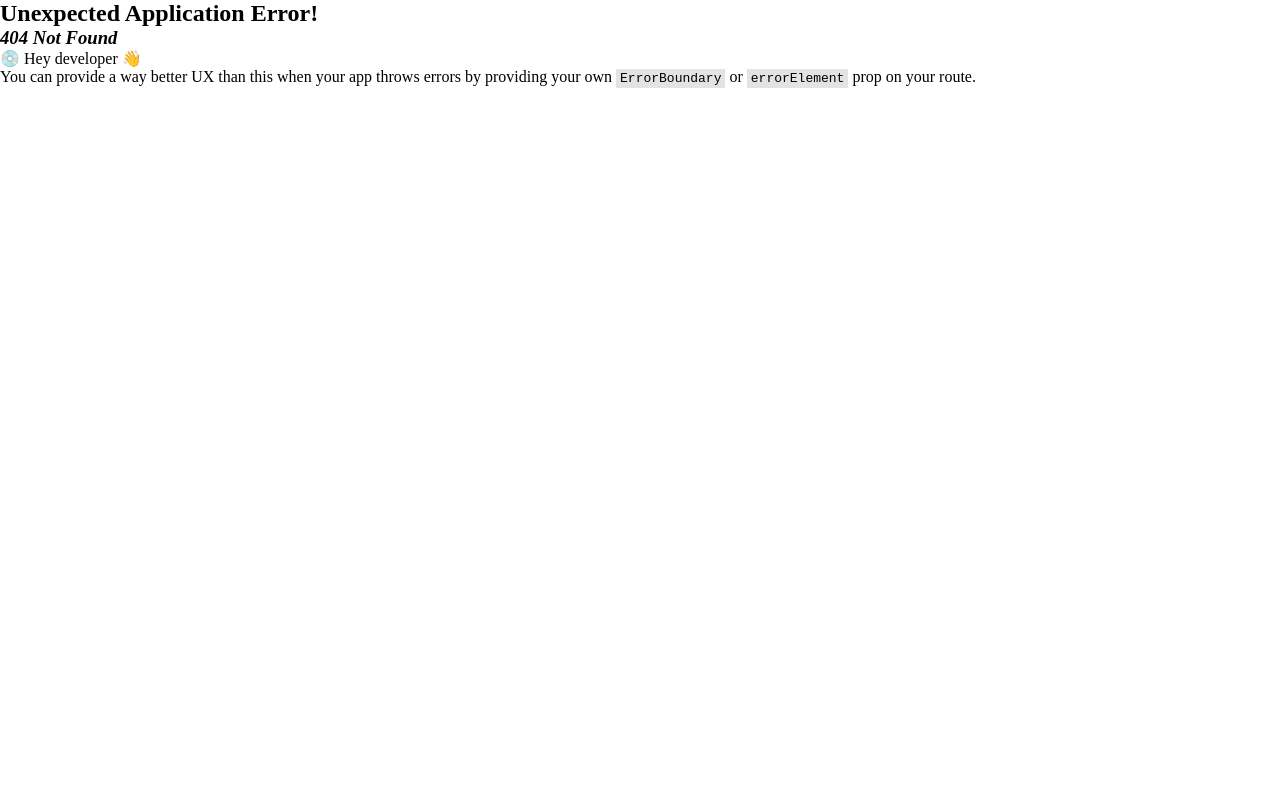
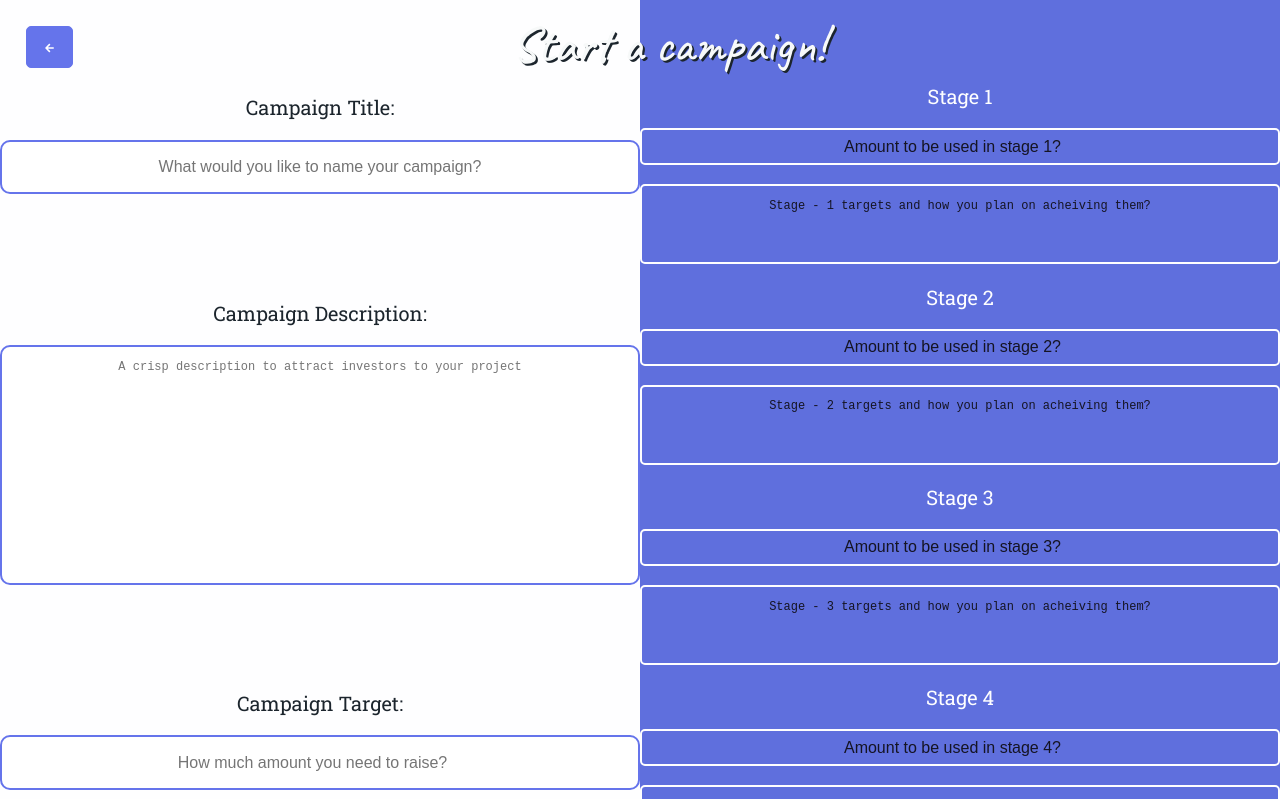
Before and after one commit to abhirambsn/techacks-three-musketeers, a React (Vite) app: page /newCampaign in a window 1280 px wide. Before the commit this address had no page. Shown: the top 799 px of the page. Built offline with nearby package versions, Linux system fonts and the light colour scheme.

Commit message:
Added form for creating a campaign

```diff
--- a/src/App.jsx
+++ b/src/App.jsx
@@ -17,8 +17,7 @@ function App() {
 
   return (
     <div className="App">
-      <Home />
-      <Mission />
+
     </div>
   );
 }
--- a/src/components/Navbar.jsx
+++ b/src/components/Navbar.jsx
@@ -41,7 +41,7 @@ const Navbar = () => {
           </div>
 
           <div className='nav-end-btn'>
-            <a href="#"><button className='btn nav-btn'>Get Started</button></a>
+            <a href="/newCampaign"><button className='btn nav-btn'>Get Started</button></a>
           </div>
 
         </div>
--- a/src/components/Working.jsx
+++ b/src/components/Working.jsx
@@ -20,7 +20,9 @@ const Working = () => {
                     <p>Join a community of like-minded individuals and supporters who believe in the power of community and in the potential of great ideas.</p>
                 </div>
                 <div className='working-btn'>
+                    <a href="/list">
                     <button className='btn-theme'>Learn More</button>
+                    </a>
                 </div>
             </div>
         </div>
--- a/src/index.css
+++ b/src/index.css
@@ -575,6 +575,7 @@ html{
     color: var(--text-color-900);
     font-size: 40px;
     padding-bottom: 3%;
+    text-align: center;
     font-family: 'Caveat', cursive;
 }
 
@@ -986,6 +987,178 @@ html{
     left: 13vh;
 }
 
+.form-grid
+{
+    display: flex;
+    flex-direction: row;
+    flex-wrap: wrap;
+}
+
+.form-back-btn
+{
+    position: absolute;
+    margin: 2%;
+}
+
+.form-head
+{
+    left: 40%;
+    margin: 1% 0;
+    position: absolute;
+    font-size: 50px;
+    color: var(--text-color-300);
+    opacity: 1;
+    text-shadow: 2px 2px var(--text-color-900);
+    font-family: 'Caveat', cursive;
+}
+
+.form-form
+{
+    display: flex;
+    flex-direction: row;
+    flex-wrap: nowrap;
+    font-family: 'Roboto Slab', serif;
+}
+
+.form-form .form-left div:first-child
+{
+    padding-top: 5%;
+}
+
+.form-form .form-right div:first-child
+{
+    padding-top: 10%;
+}
+
+.form-form div:last-child
+{
+    padding-bottom: 10%;
+}
+
+.form-form div
+{
+    display: flex;
+    flex-direction: row;
+    flex-wrap: wrap;
+    justify-content: center;
+    align-items: center;
+}
+
+.form-left
+{
+    background-color: var(--text-color-100);
+}
+
+.form-right
+{
+    background-color: var(--bg-color-500);
+}
+
+.form-group
+{
+    display: flex;
+    flex-direction: column;
+    flex-wrap: nowrap;
+}
+
+.form-left .form-group label
+{
+    text-align: center;
+    width: 100%;
+    font-size: 20px;
+    margin-top: 3%;
+    color: var(--text-color-900);
+    font-weight: 400;
+}
+
+.form-left .form-group input
+{
+    margin-top: 3%;
+    width: 80vh;
+    font-size: 16px;
+    line-height: 25px;
+    padding: 2%;
+    color: var(--text-color-900);
+    border-radius: 10px;
+    border: 2px solid var(--bg-color-300);
+    text-align: center;
+}
+
+.form-left .form-group textarea
+{
+    text-align: center;
+    margin-top: 3%;
+    width: 80vh;
+    height: 30vh;
+    font-size: 12px;
+    line-height: 15px;
+    padding: 2%;
+    color: var(--text-color-900);
+    border-radius: 10px;
+    border: 2px solid var(--bg-color-300);
+    resize: none;
+}
+
+.form-left .form-group textarea:focus, .form-left .form-group input:focus
+{
+    box-shadow: 0 0 3px var(--bg-color-800);
+}
+
+.form-right .form-group label
+{
+    text-align: center;
+    width: 100%;
+    font-size: 20px;
+    margin-top: 3%;
+    color: var(--text-color-100);
+    font-weight: 400;
+}
+
+.form-right .form-group input::placeholder
+{
+    color: var(--bg-color-900);
+}
+
+.form-right .form-group input
+{
+    margin-top: 3%;
+    width: 80vh;
+    font-size: 16px;
+    line-height: 20px;
+    padding: 1%;
+    color: var(--text-color-100);
+    border-radius: 5px;
+    border: 2px solid var(--text-color-100);
+    background-color: transparent;
+    text-align: center;
+}
+
+.form-right .form-group textarea::placeholder
+{
+    color: var(--bg-color-900);
+}
+
+.form-right .form-group textarea
+{
+    text-align: center;
+    margin-top: 3%;
+    width: 80vh;
+    height: 10vh;
+    font-size: 12px;
+    line-height: 15px;
+    padding: 2%;
+    color: var(--text-color-100);
+    border-radius: 5px;
+    border: 2px solid var(--text-color-100);
+    resize: none;
+    background-color: transparent;
+}
+
+.form-right .form-group textarea:focus, .form-right .form-group input:focus
+{
+    box-shadow: 0 0 3px var(--text-color-300);
+}
+
 /* media query begins */
 
 @media (max-width:1200px)
@@ -1140,4 +1313,46 @@ html{
         border: none;
     }
 
+    .listing-grid div
+    {
+        display: flex;
+        justify-content: center;
+    }
+
+    .disp-no
+    {
+        display: none;
+    }
+
+    .small-padd-0
+    {
+        padding: 0;
+    }
+
+    .small-padd-5
+    {
+        padding: 0 10%;
+    }
+
+    .campaign-card-inverse
+    {
+        border-radius: 0;
+        background-color: var(--bg-color-300);
+        color: var(--text-color-100);
+        font-weight: 600;
+        text-align: center;
+        padding: 0;
+        font-size: 20px;
+        height: auto;
+    }
+    .campaign-left, .campaign-right
+    {
+        min-height: 100vh;
+    }
+
+    .campaign-right button
+    {
+        margin: 10px 0;
+    }
+
 }
--- a/src/main.jsx
+++ b/src/main.jsx
@@ -16,6 +16,7 @@ import { getStages } from "./utils/interact";
 import Stats from "./pages/Stats";
 import TestingNewCampaign from "./pages/testing/TestingNewCampaign";
 import TestinResultPage from "./pages/testing/TestingResultPage";
+import NewCampaign from "./pages/NewCampaign";
 
 const router = createBrowserRouter([
   {
@@ -26,6 +27,10 @@ const router = createBrowserRouter([
     path: "/list",
     element: <Listing />,
     loader: getAllCampaigns,
+  },
+  {
+    path: "/newCampaign",
+    element: <NewCampaign />
   },
   {
     path: "/campaign/:campaignAddress",
--- a/src/pages/Campaign.jsx
+++ b/src/pages/Campaign.jsx
@@ -54,16 +54,16 @@ const Campaign = () => {
               </button>
             </a>
           </div>
-          <div className="grid-50 padd-5"></div>
-          <div className="grid-20"></div>
-          <div className="grid-60">
+          <div className="grid-50 padd-5 disp-no"></div>
+          <div className="grid-20 disp-no"></div>
+          <div className="grid-60 small-padd-5">
             <div className="campaign-img">
               <img src="https://picsum.photos/400/300" alt="img-desc" />
             </div>
           </div>
-          <div className="grid-20"></div>
-          <div className="grid-20"></div>
-          <div className="grid-60">
+          <div className="grid-20 disp-no"></div>
+          <div className="grid-20 disp-no"></div>
+          <div className="grid-60 small-padd-5">
             <div className="campaign-progress-bar-holder">
               <div className="campaign-progress-bar"></div>
               <div
@@ -85,8 +85,8 @@ const Campaign = () => {
               % Funded
             </div>
           </div>
-          <div className="grid-20"></div>
-          <div className="grid-20"></div>
+          <div className="grid-20 disp-no"></div>
+          <div className="grid-20 disp-no"></div>
           <div className="grid-60 campaign-card-inverse">
             <div className="campaign-deadline">
               Deadline: {campaignData.projectDeadline}{" "}
@@ -111,7 +111,7 @@ const Campaign = () => {
               Stage period: {campaignData.stagePeriod / 60 / 60 / 24} day(s)
             </div>
           </div>
-          <div className="grid-20"></div>
+          <div className="grid-20 disp-no"></div>
         </div>
         <div className="grid-60 campaign-right">
           <div className="campaign-head grid-100">
--- a/src/pages/Listing.jsx
+++ b/src/pages/Listing.jsx
@@ -1,6 +1,6 @@
 import React, { useLayoutEffect } from "react";
 import CampaignCard from "../components/CampaignCard";
-import { FaArrowLeft } from "react-icons/fa";
+import { FaArrowLeft, FaArrowRight } from "react-icons/fa";
 import { useLoaderData, useLocation } from "react-router-dom";
 import { truncateDescription } from "../utils/functions";
 
@@ -10,7 +10,7 @@ const Listing = () => {
   return (
     <section className="section listing" id="listing">
       <div className="listing-grid">
-        <div className="grid-40">
+        <div className="grid-20">
           <a href="/">
             <button className="btn-theme">
               {" "}
@@ -21,6 +21,15 @@ const Listing = () => {
         </div>
         <div className="grid-60 listing-head">
           <p>Ongoing Campaigns</p>
+        </div>
+        <div className="grid-20">
+          <a href="/newCampaign">
+            <button className="btn-theme">
+              {" "}
+              Start a campaign
+              <FaArrowRight className="listing-btn" />
+            </button>
+          </a>
         </div>
         {campaignData.map((cD, i) => (
           <div className="grid-30">
--- /dev/null
+++ b/src/pages/NewCampaign.jsx
@@ -0,0 +1,68 @@
+import React, {useState} from 'react'
+import { FaArrowLeft } from "react-icons/fa";
+const NewCampaign = () => {
+
+    const [page, setPage] = useState(0);
+
+  return (
+    <section className='section form' id='form'>
+        <div className='form-grid'>
+            <div className='grid-100 form-back-btn'>
+                <a href="/list">
+                <button className='btn-theme'>
+                <FaArrowLeft className="listing-btn" />
+                </button>
+                </a>
+            </div>
+            <div className='grid-100 form-head'>
+                <p>Start a campaign!</p>
+            </div>
+            <div className='grid-100 form-container'>
+                <form action="#" className='form-form'>
+                    <div className='grid-50 form-left'>
+                        <div className='form-group'>
+                            <label htmlFor="campaign-title">Campaign Title: </label>
+                            <input type="text" name='campaign-title' className='form-control' placeholder='What would you like to name your campaign?' />
+                        </div>
+                        <div className='form-group'>
+                            <label htmlFor="campaign-desc">Campaign Description: </label>
+                            <textarea name="campaign-desc" className='form-control' placeholder='A crisp description to attract investors to your project'></textarea>
+                        </div>
+                        <div className='form-group'>
+                            <label htmlFor="campaign-title">Campaign Target: </label>
+                            <input type="number" name='campaign-title' className='form-control' placeholder='How much amount you need to raise?' />
+                        </div>
+                        <div className='form-group padd-5'>
+                            <button className='btn-theme'>Create Campaign</button>
+                        </div>
+                    </div>
+                    <div className='grid-50 form-right'>
+                        <div className='form-group'>
+                            <label htmlFor="stage-1">Stage 1 </label>
+                            <input type="number" name="stage-1" className='form-control' placeholder='Amount to be used in stage 1?' />
+                            <textarea name="stage-1" className='form-control' placeholder='Stage - 1 targets and how you plan on acheiving them?'></textarea>
+                        </div>
+                        <div className='form-group'>
+                            <label htmlFor="stage-2">Stage 2 </label>
+                            <input type="number" name="stage-2" className='form-control' placeholder='Amount to be used in stage 2?' />
+                            <textarea name="stage-2" className='form-control' placeholder='Stage - 2 targets and how you plan on acheiving them?'></textarea>
+                        </div>
+                        <div className='form-group'>
+                            <label htmlFor="stage-3">Stage 3 </label>
+                            <input type="number" name="stage-3" className='form-control' placeholder='Amount to be used in stage 3?' />
+                            <textarea name="stage-3" className='form-control' placeholder='Stage - 3 targets and how you plan on acheiving them?'></textarea>
+                        </div>
+                        <div className='form-group'>
+                            <label htmlFor="stage-4">Stage 4 </label>
+                            <input type="number" name="stage-4" className='form-control' placeholder='Amount to be used in stage 4?' />
+                            <textarea name="stage-4" className='form-control' placeholder='Stage - 4 targets and how you plan on acheiving them?'></textarea>
+                        </div>
+                    </div>
+                </form>
+            </div>
+        </div>
+    </section>
+  )
+}
+
+export default NewCampaign
```
